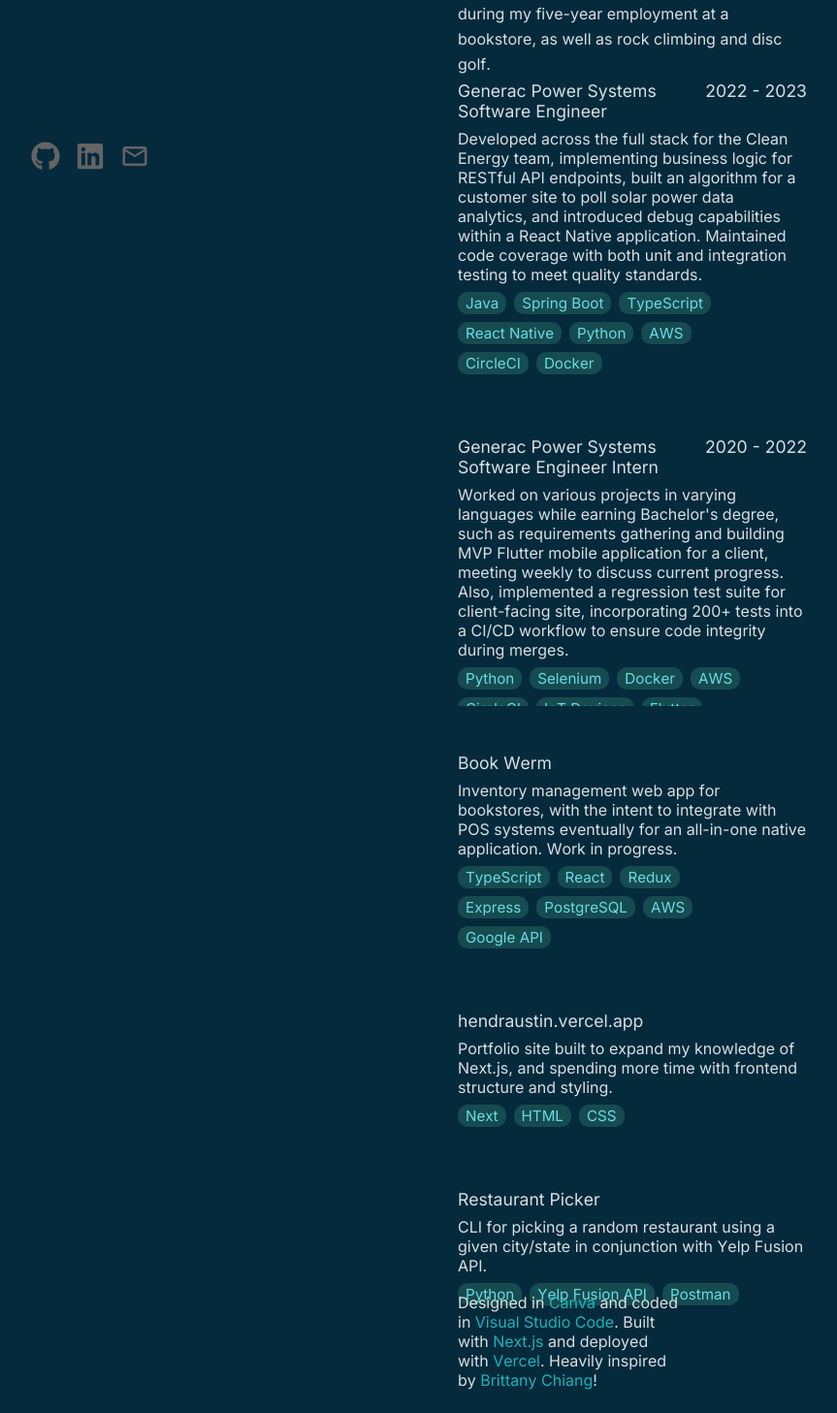
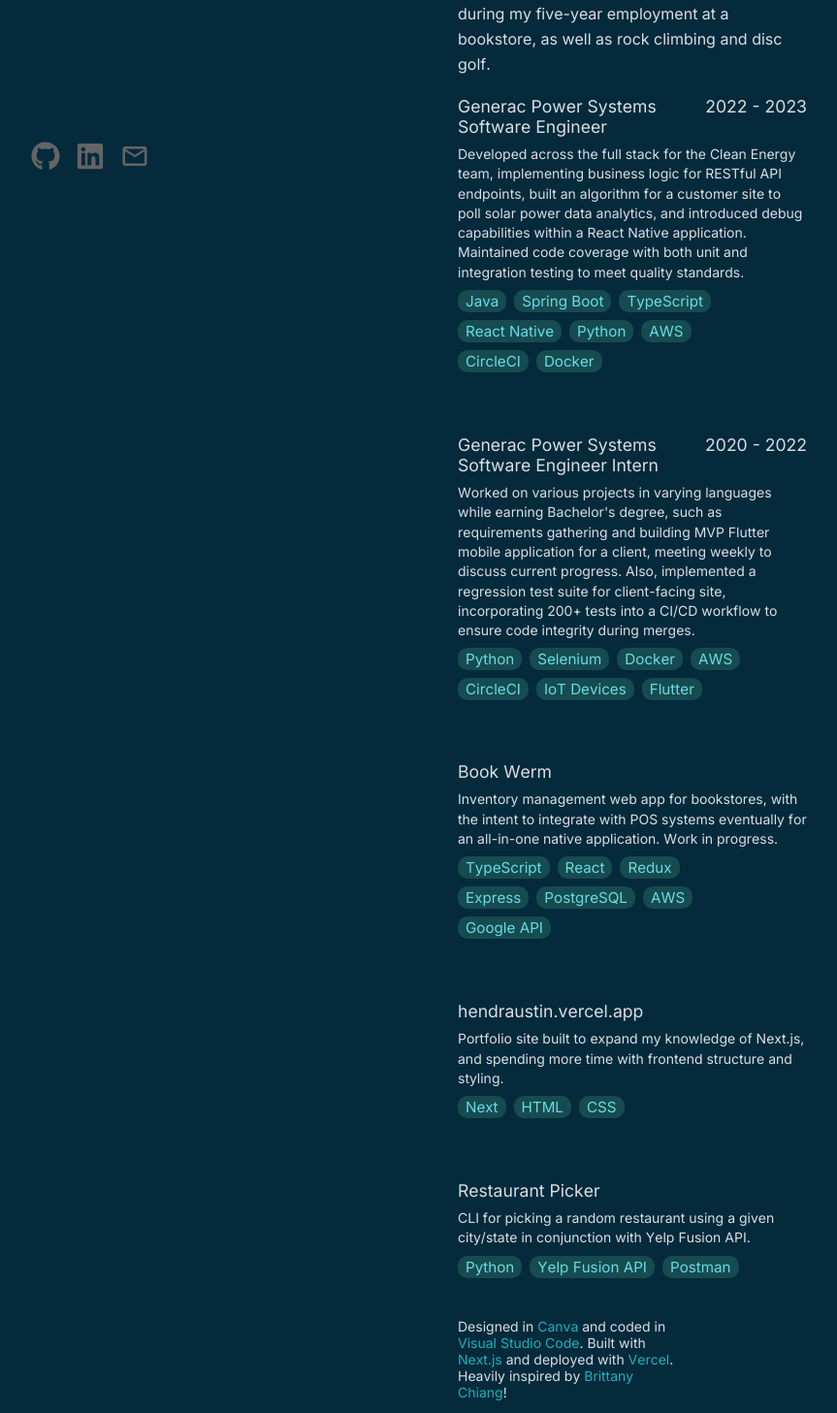
Before and after one commit to hendraustin/hendraustin.github.io, a Next.js app: page / in a window 1280 px wide. Shown: the part 389-1846 px from the top of the page at 97% size, without its empty margins (168-1031 px from the left). Before the commit the page ends 1822 px from the top, so only its background shows below. Built offline with nearby package versions, Linux system fonts and the light colour scheme.

Commit message:
Swap from percentage to rem

```diff
--- a/src/app/components/sections/sections.module.css
+++ b/src/app/components/sections/sections.module.css
@@ -7,14 +7,14 @@
 }
 
 .about {
-    height: 25%;
+    height: 25rem;
     font-size: 1rem;
     top: 0;
     line-height: 1.625;
 }
 
 .experience {
-    height: 42%;
+    height: 42rem;
     top: 0;
     box-sizing: border-box;
     list-style-type: none;
@@ -23,8 +23,8 @@
 }
 
 .projects {
-    height: 30%;
-    padding-top: 3rem;
+    height: 30rem;
+    padding-top: .9rem;
 }
 
 .experience h1,
@@ -58,7 +58,8 @@
     padding: 0;
     clear: both;
     padding-top: .5rem;
-    line-height: 1.25;
+    line-height: 1.45;
+    font-size: .875rem;
 }
 
 .experience ul,
@@ -90,22 +91,22 @@
 .experience a {
     text-decoration: none;
     font-size: 1.2rem;
-    padding-bottom: 1rem;
     color: white;
 }
 
 .footer {
-    height: 5%;
+    height: 5rem;
     padding-top: 5rem;
     padding-bottom: 2rem;
     padding-right: 10rem;
+    font-size: .875rem;
 }
 
 .footer a,
 .experience a {
     text-decoration: none;
     color: rgb(36, 201, 207);
-    transition: color 0.2s;
+    transition: color 0.5s;
 }
 
 .footer a:visited,
@@ -118,5 +119,4 @@
 .experience a:hover {
     text-decoration: none;
     color: rgb(122, 251, 255);
-    transition: .25s;
 }
```
